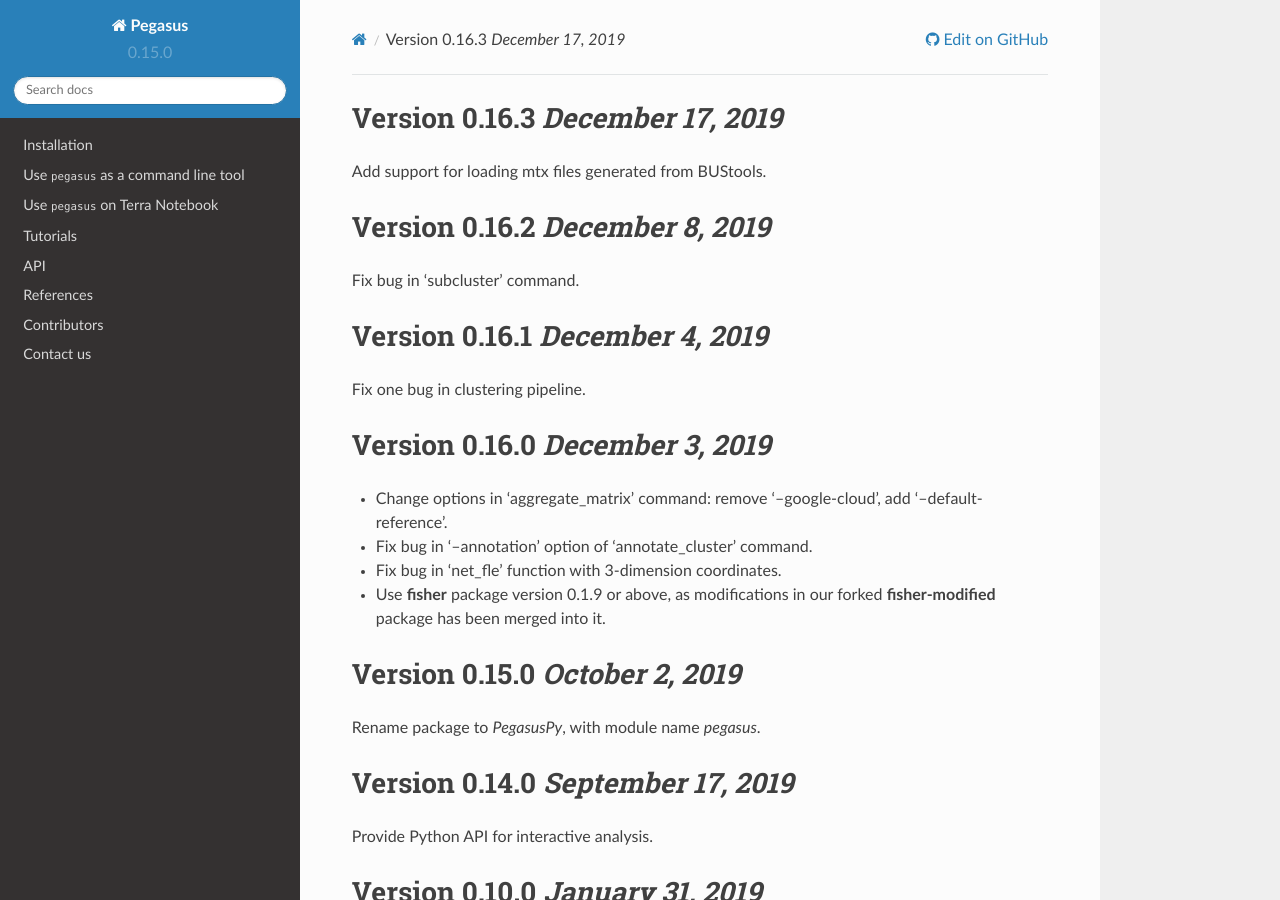
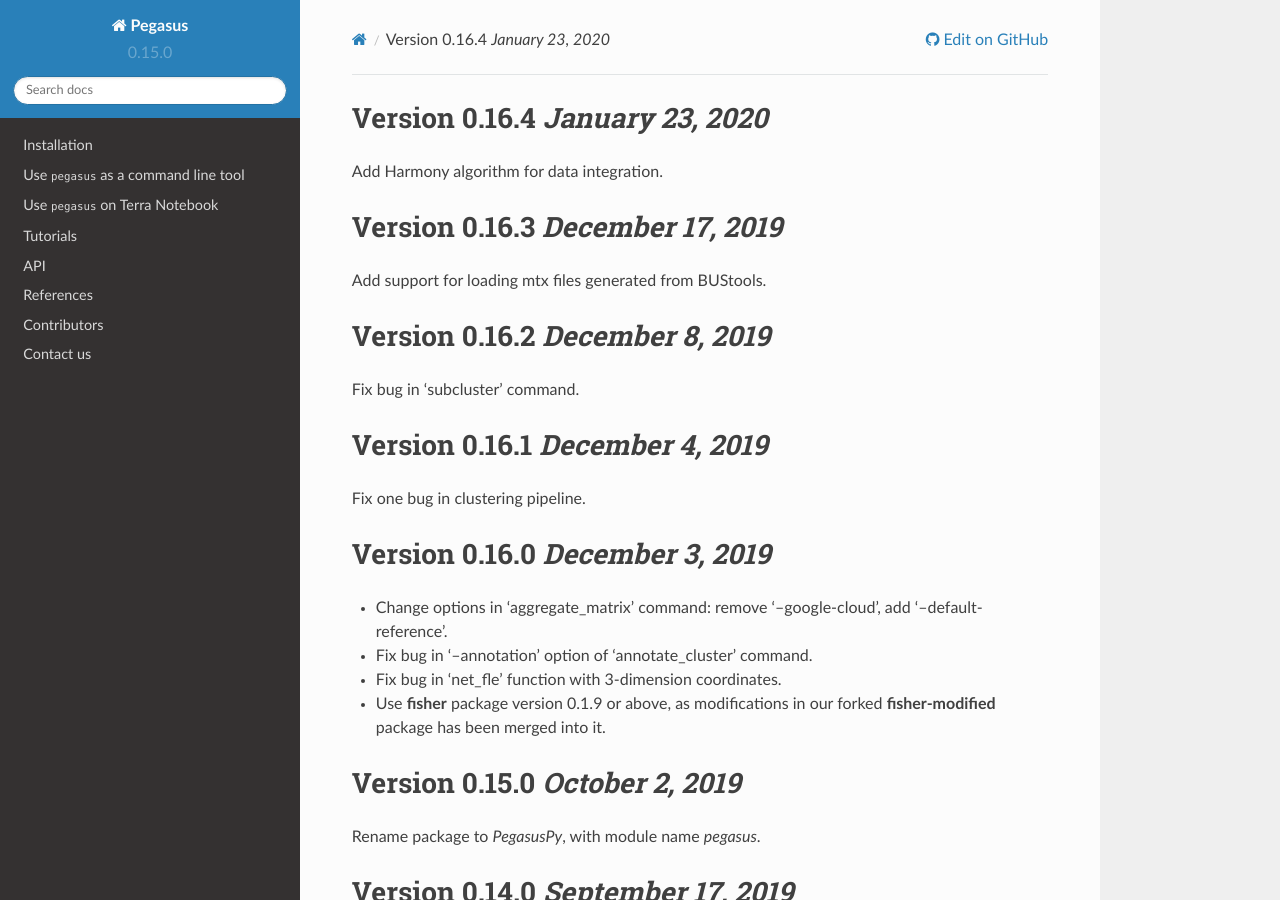
Before and after one commit to lilab-bcb/pegasus, a Sphinx documentation site: the page built from docs/release_notes.rst, in a window 1280 px wide and 900 px high. Built offline with Sphinx 7.4.7 and the Read the Docs theme 2.0.0, drawn with Linux system fonts in a browser that asks for light colours; formulas are drawn with MathJax 3.

Commit message:
Update release note

```diff
--- a/docs/release_notes.rst
+++ b/docs/release_notes.rst
@@ -1,3 +1,8 @@
+Version 0.16.4 `January 23, 2020`
+-----------------------------------
+
+Add Harmony algorithm for data integration.
+
 Version 0.16.3 `December 17, 2019`
 -----------------------------------
 
```
